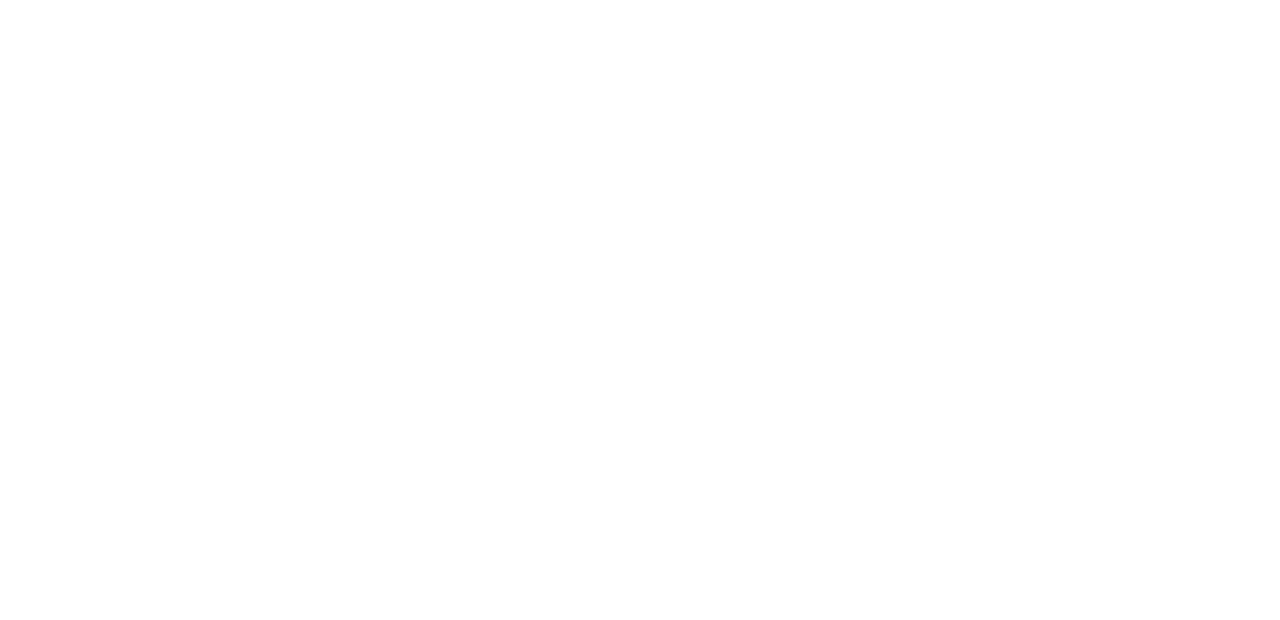
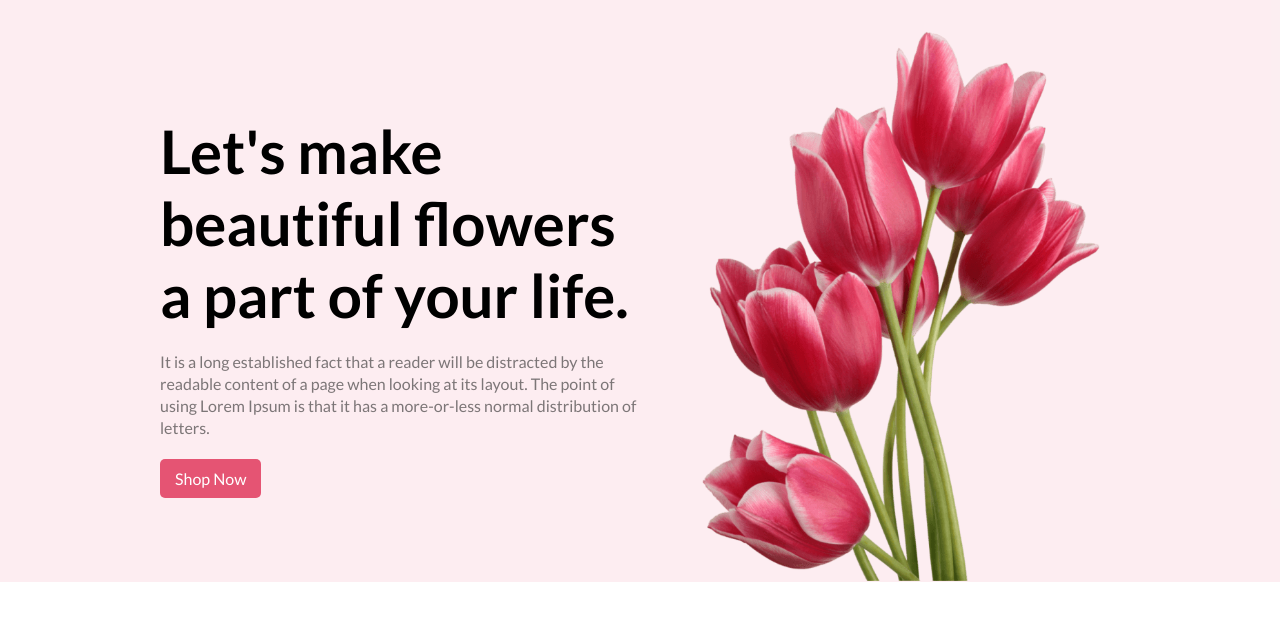
Before and after one commit to BurhanUddinAhmad/flower-shop, a plain HTML site: page index.html in a window 1280 px wide. Drawn offline with Linux system fonts and the light colour scheme.

Commit message:
Header part is completed

```diff
--- a/index.html
+++ b/index.html
@@ -7,6 +7,28 @@
     <link rel="stylesheet" href="./style/style.css">
 </head>
 <body>
+    <header>
+        <div class="container banner">
+            <div class="banner-contents">
+                <h1>Let's make beautiful flowers a part of your life.</h1>
+                <p>
+                    It is a long established fact that a reader will be distracted by the readable content of a page when looking at its layout. The point of using Lorem Ipsum is
+                    that it has a more-or-less normal distribution of letters.
+                </p>
+                <div class="btn">
+                    <button>Shop Now</button>
+                </div>
+            </div>
+            <div class="banner-img">
+                <img src="./Flower Asset/pngwing 10.png" alt="Flower">
+            </div>
+        </div>
+    </header>
+    <main>
 
+    </main>
+    <footer>
+
+    </footer>
 </body>
 </html>
--- a/style/style.css
+++ b/style/style.css
@@ -1,11 +1,72 @@
 /* Reset style */
-
+@import url('https://fonts.googleapis.com/css2?family=Lato:wght@100;300;400;700&display=swap');
 * {
     margin: 0;padding: 0;box-sizing: border-box;
+    font-family: 'Lato', sans-serif;
     font-size: 62.5%;
-    --bgClor: ;
-    --fntClor: ;
-    --btnClor: ;
-    --btnText: ;
-    --btnHover: ;
+    --bgClor: rgba(229, 84, 115, 0.1) ;
+    --fntClor: #000 ;
+    --pClor: rgba(39, 39, 39, 0.6);
+    --btnClor: #E55473;
+    --btnText: #fff;
+    --btnHover: #c03553;
 }
+section {
+    margin-top: 10rem;
+}
+.container {
+    width: 75%;
+    max-width: 144rem;
+    margin: 0 auto;
+}
+h2 {
+    font-size: 2.2rem;
+    color: var(--fntClor);
+    margin-bottom: 2rem;
+}
+p {
+    font-size: 1.6rem;
+    color: var(--pClor);
+    margin-bottom: 2rem;
+    line-height: 2.2rem;
+}
+.btn button {
+    border: none;
+    outline: none;
+    padding: 1rem 1.5rem;
+    font-size: 1.6rem;
+    border-radius: .5rem;
+    background: var(--btnClor);
+    color: var(--btnText);
+    transition: .3s ease;
+}
+.btn button:hover {
+    background: var(--btnHover);
+    cursor: pointer;
+}
+header {
+    background: var(--bgClor);
+}
+.banner {
+    display: flex;
+    justify-content: space-between;
+    align-items: center;
+    gap: 4rem;
+    padding-top: 3rem;
+}
+.banner-contents {
+    flex-basis: 70rem;
+}
+.banner-contents h1 {
+    font-size: 6rem;
+    color: var(--fntClor);
+    margin-bottom: 2rem;
+}
+.banner-contents .banner-img {
+    width: 30rem;
+    height: 40rem;
+}
+.banner-img img {
+    width: 100%;
+    height: 100%;
+}
```
